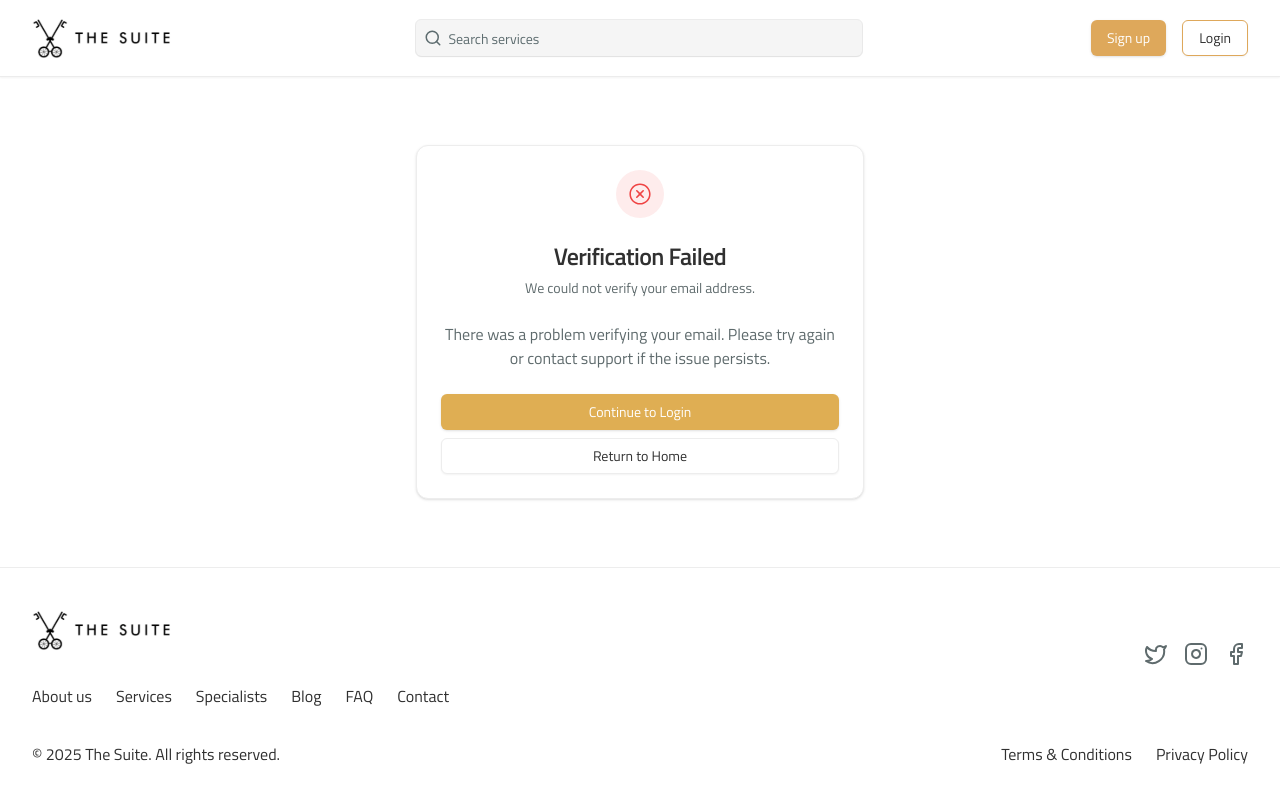
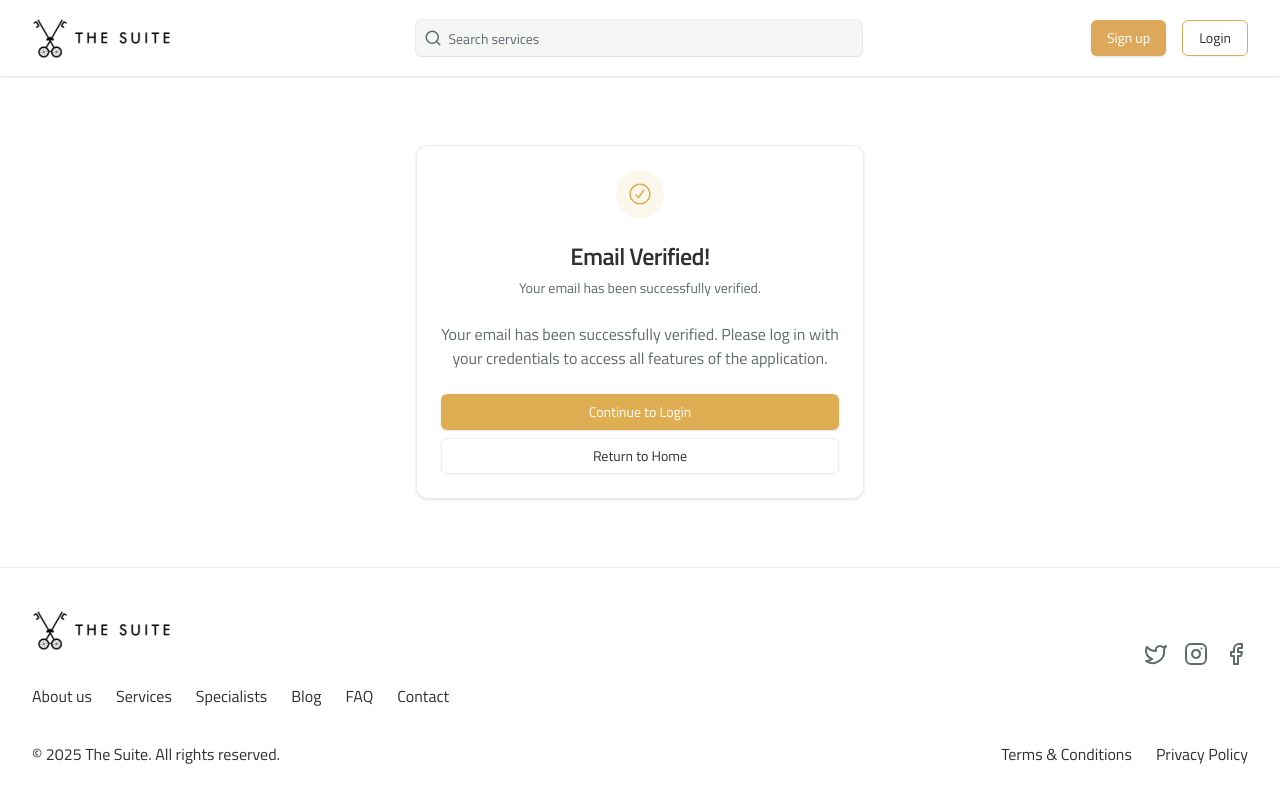
Before and after one commit to hlieb-decodifi/the-suite, a Next.js app: page /auth/confirmed in a window 1280 px wide. Built offline with nearby package versions, Linux system fonts and the light colour scheme.

Commit message:
Add sign-in functionality with server action and form handling. Update SignInForm and SignInModal components to support redirection after successful login. Enhance useSignInForm hook for improved user feedback and error handling during authentication.

```diff
--- a/src/api/auth/actions.ts
+++ b/src/api/auth/actions.ts
@@ -1,6 +1,7 @@
 'use server';
 
 import { SignUpFormValues } from '@/components/forms/SignUpForm/schema';
+import { SignInFormValues } from '@/components/forms/SignInForm/schema';
 import { createClient } from '@/lib/supabase/server';
 import { revalidatePath } from 'next/cache';
 import { redirect } from 'next/navigation';
@@ -57,6 +58,43 @@ export async function signUpAction(data: SignUpFormValues) {
 }
 
 /**
+ * Server action for user sign in
+ */
+export async function signInAction(data: SignInFormValues) {
+  const supabase = await createClient();
+
+  try {
+    const { data: authData, error: authError } = await supabase.auth.signInWithPassword({
+      email: data.email,
+      password: data.password,
+    });
+
+    // Handle error
+    if (authError) {
+      console.error('Auth error:', authError);
+      return {
+        success: false,
+        error: authError.message,
+      };
+    }
+
+    // Return success
+    revalidatePath('/');
+    return {
+      success: true,
+      user: authData.user,
+      session: authData.session,
+    };
+  } catch (error) {
+    console.error('Authentication error:', error);
+    return {
+      success: false,
+      error: "Failed to sign in. Please try again.",
+    };
+  }
+}
+
+/**
  * Server action to check if the user is authenticated
  * Will redirect to login if not authenticated
  */
--- a/src/components/forms/SignInForm/SignInForm.tsx
+++ b/src/components/forms/SignInForm/SignInForm.tsx
@@ -9,6 +9,7 @@ export type SignInFormProps = {
   onSignUpClick?: () => void;
   onForgotPasswordClick?: () => void;
   className?: string;
+  redirectTo?: string;
 };
 
 export function SignInForm({
@@ -16,6 +17,7 @@ export function SignInForm({
   onSignUpClick,
   onForgotPasswordClick,
   className = '',
+  redirectTo = '/dashboard',
 }: SignInFormProps) {
   const {
     form,
@@ -23,6 +25,7 @@ export function SignInForm({
     onSubmit: handleSubmit,
   } = useSignInForm({
     onSubmit,
+    redirectTo,
   });
 
   return (
--- a/src/components/forms/SignInForm/useSignInForm.ts
+++ b/src/components/forms/SignInForm/useSignInForm.ts
@@ -1,17 +1,26 @@
 'use client';
 
-import { useState } from 'react';
+import { useCallback, useState } from 'react';
 import { useForm } from 'react-hook-form';
 import { zodResolver } from '@hookform/resolvers/zod';
 import { SignInFormValues, signInSchema } from './schema';
+import { signInAction } from '@/api/auth/actions';
+import { toast } from '@/components/ui/use-toast';
+import { useRouter } from 'next/navigation';
 
 export type UseSignInFormProps = {
   onSubmit: (data: SignInFormValues) => void;
   defaultValues?: Partial<SignInFormValues>;
+  redirectTo?: string;
 };
 
-export function useSignInForm({ onSubmit, defaultValues }: UseSignInFormProps) {
+export function useSignInForm({
+  onSubmit,
+  defaultValues,
+  redirectTo = '/dashboard'
+}: UseSignInFormProps) {
   const [isPending, setIsPending] = useState(false);
+  const router = useRouter();
 
   const form = useForm<SignInFormValues>({
     resolver: zodResolver(signInSchema),
@@ -22,20 +31,45 @@ export function useSignInForm({ onSubmit, defaultValues }: UseSignInFormProps) {
     },
   });
 
-  const handleSubmit = async (data: SignInFormValues) => {
+  const handleSubmit = useCallback(async (data: SignInFormValues) => {
     try {
       setIsPending(true);
 
-      // Simulate API request
-      await new Promise(resolve => setTimeout(resolve, 1000));
+      // Call the server action for sign in
+      const result = await signInAction(data);
 
+      if (!result.success) {
+        toast({
+          variant: "destructive",
+          title: "Sign in failed",
+          description: result.error || "Invalid email or password"
+        });
+        return;
+      }
+
+      // Call the onSubmit callback passed from parent
       onSubmit(data);
+
+      toast({
+        title: "Signed in successfully",
+        description: "Welcome back!"
+      });
+
+      // Redirect to the specified page
+      if (redirectTo) {
+        router.push(redirectTo);
+      }
     } catch (error) {
       console.error('Error submitting form:', error);
+      toast({
+        variant: "destructive",
+        title: "Sign in failed",
+        description: "Failed to sign in. Please try again."
+      });
     } finally {
       setIsPending(false);
     }
-  };
+  }, [onSubmit, router, redirectTo]);
 
   return {
     form,
--- a/src/components/modals/SignInModal/SignInModal.tsx
+++ b/src/components/modals/SignInModal/SignInModal.tsx
@@ -10,14 +10,18 @@ type SignInModalProps = {
   isOpen: boolean;
   onOpenChange: (open: boolean) => void;
   onSignUpClick?: () => void;
+  onForgotPasswordClick?: () => void;
   onSuccess?: () => void;
+  redirectTo?: string;
 };
 
 export function SignInModal({
   isOpen,
   onOpenChange,
   onSignUpClick,
+  onForgotPasswordClick,
   onSuccess,
+  redirectTo = '/dashboard',
 }: SignInModalProps) {
   const [isSubmitted, setIsSubmitted] = useState(false);
   const [isForgotPasswordOpen, setIsForgotPasswordOpen] = useState(false);
@@ -43,8 +47,14 @@ export function SignInModal({
   };
 
   const handleForgotPasswordClick = () => {
-    onOpenChange(false);
-    setIsForgotPasswordOpen(true);
+    // If external handler is provided, use it
+    if (onForgotPasswordClick) {
+      onForgotPasswordClick();
+    } else {
+      // Otherwise use the internal implementation
+      onOpenChange(false);
+      setIsForgotPasswordOpen(true);
+    }
   };
 
   const handleReturnToLogin = () => {
@@ -72,6 +82,7 @@ export function SignInModal({
             }}
             onForgotPasswordClick={handleForgotPasswordClick}
             className="w-full"
+            redirectTo={redirectTo}
           />
         )}
       </Modal>
--- a/src/components/modals/SignUpModal/SignUpModal.tsx
+++ b/src/components/modals/SignUpModal/SignUpModal.tsx
@@ -20,7 +20,7 @@ export function SignUpModal({
   onOpenChange,
   onSignInClick,
   onSuccess,
-  redirectToDashboard = true,
+  redirectToDashboard = false,
 }: SignUpModalProps) {
   const [isSubmitted, setIsSubmitted] = useState(false);
   const router = useRouter();
--- a/src/components/templates/AuthConfirmedTemplate/AuthConfirmedTemplate.tsx
+++ b/src/components/templates/AuthConfirmedTemplate/AuthConfirmedTemplate.tsx
@@ -1,5 +1,6 @@
 'use client';
 
+import { SignInModal } from '@/components/modals/SignInModal';
 import { Button } from '@/components/ui/button';
 import {
   Card,
@@ -9,22 +10,11 @@ import {
   CardHeader,
   CardTitle,
 } from '@/components/ui/card';
-import { CheckCircledIcon, CrossCircledIcon } from '@radix-ui/react-icons';
+import { CheckCircledIcon } from '@radix-ui/react-icons';
 import Link from 'next/link';
-import { useSearchParams } from 'next/navigation';
 import { useState } from 'react';
-import { SignInModal } from '@/components/modals/SignInModal';
 
-type AuthConfirmedTemplateProps = {
-  isVerified?: boolean;
-};
-
-export function AuthConfirmedTemplate({
-  isVerified: propIsVerified,
-}: AuthConfirmedTemplateProps) {
-  const searchParams = useSearchParams();
-  // Use the prop if provided, otherwise check the query params
-  const isVerified = propIsVerified ?? searchParams.get('verified') === 'true';
+export function AuthConfirmedTemplate() {
   const [isSignInModalOpen, setIsSignInModalOpen] = useState(false);
 
   const handleLoginClick = () => {
@@ -38,29 +28,20 @@ export function AuthConfirmedTemplate({
           <CardHeader className="text-center">
             <div className="flex justify-center mb-4">
               <div
-                className={`h-12 w-12 ${isVerified ? 'bg-primary/10' : 'bg-destructive/10'} rounded-full flex items-center justify-center`}
+                className={`h-12 w-12 bg-primary/10 rounded-full flex items-center justify-center`}
               >
-                {isVerified ? (
-                  <CheckCircledIcon className="h-6 w-6 text-primary" />
-                ) : (
-                  <CrossCircledIcon className="h-6 w-6 text-destructive" />
-                )}
+                <CheckCircledIcon className="h-6 w-6 text-primary" />
               </div>
             </div>
-            <CardTitle className="text-2xl">
-              {isVerified ? 'Email Verified!' : 'Verification Failed'}
-            </CardTitle>
+            <CardTitle className="text-2xl">Email Verified!</CardTitle>
             <CardDescription className="mt-2">
-              {isVerified
-                ? 'Your email has been successfully verified.'
-                : 'We could not verify your email address.'}
+              Your email has been successfully verified.
             </CardDescription>
           </CardHeader>
           <CardContent className="text-center">
             <p className="text-muted-foreground">
-              {isVerified
-                ? 'Your email has been successfully verified. Please log in with your credentials to access all features of the application.'
-                : 'There was a problem verifying your email. Please try again or contact support if the issue persists.'}
+              Your email has been successfully verified. Please log in with your
+              credentials to access all features of the application.
             </p>
           </CardContent>
           <CardFooter className="flex flex-col gap-2">
```
